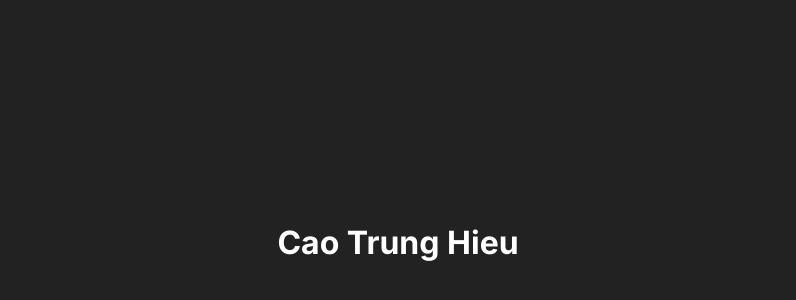
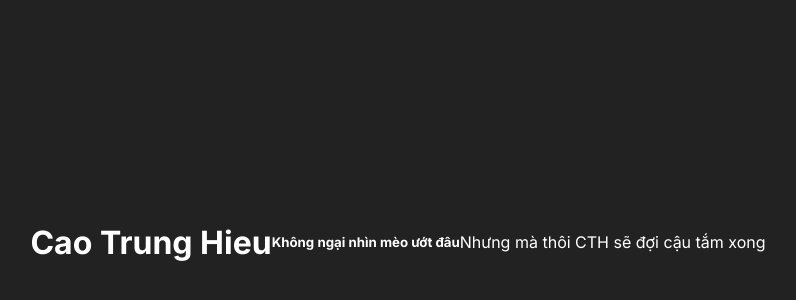
Before and after one commit to HieuCaoTlu/portfolio, a React (Vite) app: page / in a window 1280 px wide. Shown: the part 158-458 px from the top of the page, without its empty margins (242-1038 px from the left). Built offline with nearby package versions, Linux system fonts and the light colour scheme.

Commit message:
dump commit

```diff
--- a/src/App.jsx
+++ b/src/App.jsx
@@ -4,6 +4,8 @@ function App() {
   return (
     <main>
       <h1>Cao Trung Hieu</h1>
+      <h5>Không ngại nhìn mèo ướt đâu</h5>
+      <p>Nhưng mà thôi CTH sẽ đợi cậu tắm xong</p>
     </main>
   )
 }
```
